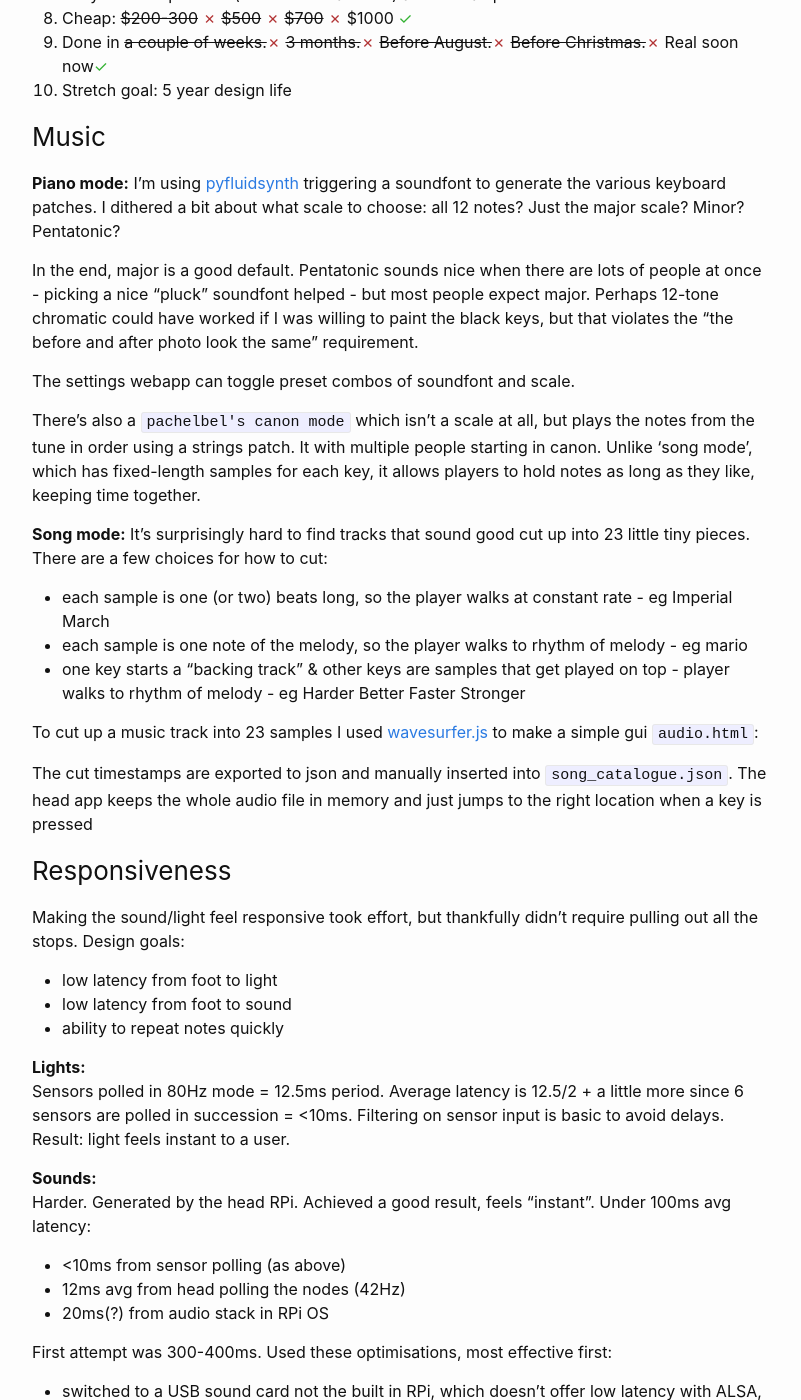
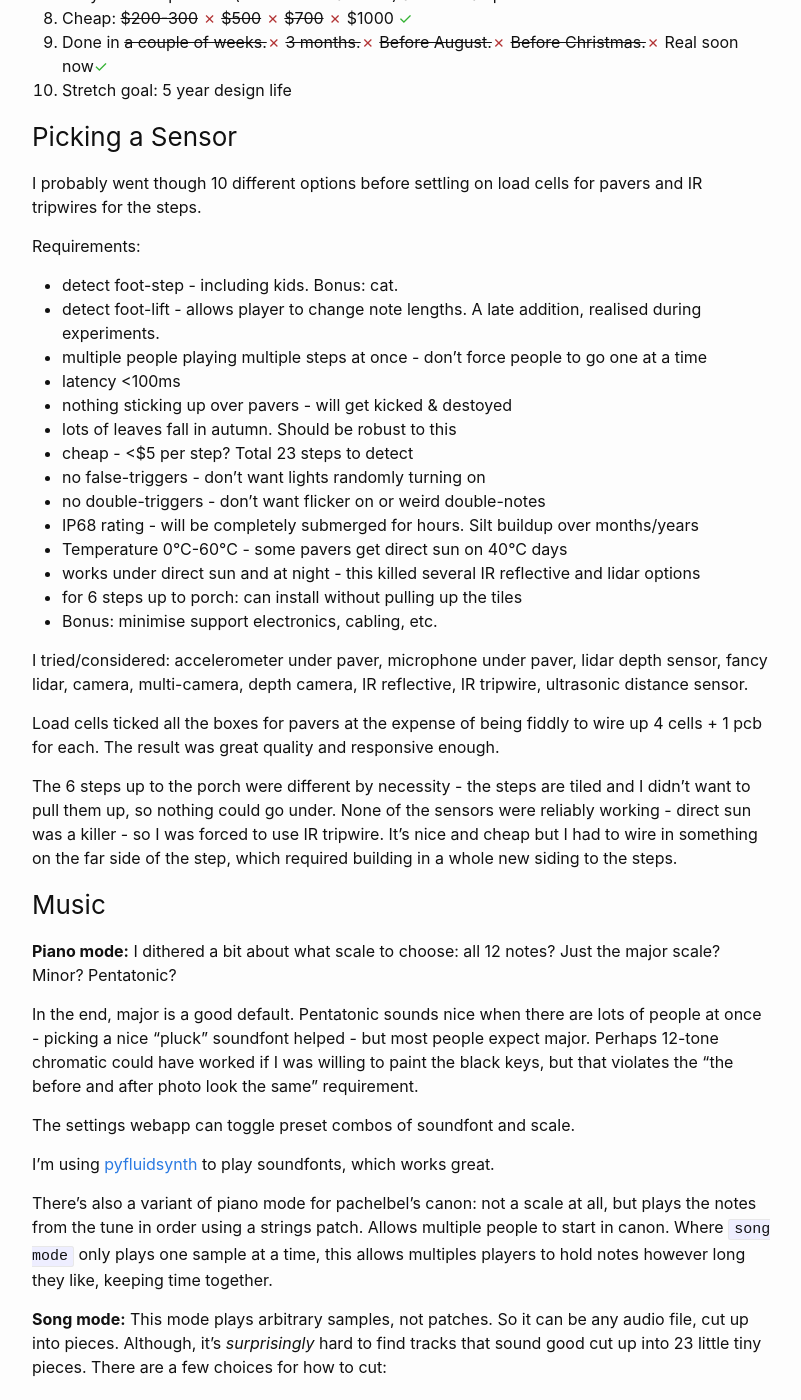
Before and after one commit to mattyyeung/mattyyeung.github.io, a Jekyll site: the page built from piano-path.md, in a window 1280 px wide and 1400 px high, scrolled down 4651 px. Shown: the whole window, without its empty margins (238-1039 px from the left). Built offline with Jekyll 4.4.1, drawn with Linux system fonts in a browser that asks for light colours; some of the changed text lies outside the part shown.

Commit message:
deterministic quoting and piano-path minor edits

```diff
--- a/_posts/2024-04-21-deterministic-quoting.md
+++ b/_posts/2024-04-21-deterministic-quoting.md
@@ -279,14 +279,3 @@ For some applications, a basic DQ implementation may be the difference between a
 
 <p><b>Contact:</b> matthew.yeung<span style="display:none">ZZZZZ</span>@invetech.com.au or <a href="https://www.linkedin.com/in/mattyyeung">LinkedIn</a></p>
 </div>
-
-
-<!--TODO. Ideas:
-- Hallucinations remain an unsolved problem, but deterministic quoting may open up new application spaces for LLMs.
-- Many AI systems can be designed to “Deterministically Quote”.
-- Some variation of DQ will remain useful as long as models hallucinate - even at a low rate.
-- More sophisticated systems don’t just discard this text, it can (marginally) improve “are-we-looking-up-the-right-thing accuracy”
-
-We look forward to a time when the fantastic potential of LLMs can be safely deployed in mission-critical applications like healthcare.
-
--->
--- a/piano-path.md
+++ b/piano-path.md
@@ -41,7 +41,7 @@ It took about 9 months worth of "hobby time" all-up, roughly equal parts:
 - integration (aka fixing mistakes)
 - landscaping
 
-My original budget was $250... because "*really, who can justify spending money on front path lights*". Blew RIGHT through that... into 4-figures. But would have been a lot more if I bought everything new!
+My original budget was $250... because "*really, who can justify spending money on front path lights*". Blew RIGHT through that, of course... into 4-figures. But would have been a lot more if I bought everything new!
 
 <!--
 
@@ -54,7 +54,7 @@ The idea came from an earlier project with an XBox kinect that eventually result
 
 ### How it works
 
-Imagine a set of (waterproof) bathroom scales underneath each paver. Glue on outdoor LED strips. For the 5 steps up to the patio, add an IR tripwire sensor and downlights to match. Add some electronics for brains & power distribution and write some software to run it all. Then, "just add waterproofing". But actually, quadruple the amount of waterproofing you're imagining. Then double that. That's about it! Easy!
+Imagine a set of (waterproof) bathroom scales underneath each paver. Glue on outdoor LED strips. For the 6 steps up to the patio, add an IR tripwire sensor and downlights to match. Add some electronics for brains & power distribution and write some software to run it all. Then, "just add waterproofing". But actually, quadruple the amount of waterproofing you're imagining. Then double that. That's about it! Easy!
 
 For technical details, see below...
 
@@ -131,26 +130,63 @@ Sure! All the design files are on github, CC-NC-BY license. Send me a photo I'd
 
 
 
+### Picking a Sensor
+
+I probably went though 10 different options before settling on load cells for pavers and IR tripwires for the steps.
+[]()
+
+Requirements:
+- detect foot-step - including kids. Bonus: cat.
+- detect foot-lift - allows player to change note lengths. A late addition, realised during experiments.
+- multiple people playing multiple steps at once - don't force people to go one at a time
+- latency <100ms
+- nothing sticking up over pavers - will get kicked & destoyed
+- lots of leaves fall in autumn. Should be robust to this
+- cheap - <$5 per step? Total 23 steps to detect
+- no false-triggers - don't want lights randomly turning on
+- no double-triggers - don't want flicker on or weird double-notes
+- IP68 rating - will be completely submerged for hours. Silt buildup over months/years
+- Temperature 0°C-60°C - some pavers get direct sun on 40°C days
+- works under direct sun and at night - this killed several IR reflective and lidar options
+- for 6 steps up to porch: can install without pulling up the tiles
+- Bonus: minimise support electronics, cabling, etc.
+
+I tried/considered: accelerometer under paver, microphone under paver, lidar depth sensor, fancy lidar, camera, multi-camera, depth camera, IR reflective, IR tripwire, ultrasonic distance sensor.
+
+Load cells ticked all the boxes for pavers at the expense of being fiddly to wire up 4 cells + 1 pcb for each. The result was great quality and responsive enough.
+
+The 6 steps up to the porch were different by necessity - the steps are tiled and I didn't want to pull them up, so nothing could go under. None of the sensors were reliably working - direct sun was a killer - so I was forced to use IR tripwire. It's nice and cheap but I had to wire in something on the far side of the step, which required building in a whole new siding to the steps.
+
+[]()
+
+
 ### Music
 **Piano mode:**
-I'm using [pyfluidsynth](https://pypi.org/project/pyFluidSynth/) triggering a soundfont to generate the various keyboard patches. I dithered a bit about what scale to choose: all 12 notes? Just the major scale? Minor? Pentatonic?
+I dithered a bit about what scale to choose: all 12 notes? Just the major scale? Minor? Pentatonic?
 
 In the end, major is a good default. Pentatonic sounds nice when there are lots of people at once - picking a nice "pluck" soundfont helped - but most people expect major. Perhaps 12-tone chromatic could have worked if I was willing to paint the black keys, but that violates the "the before and after photo look the same" requirement.
 
 The settings webapp can toggle preset combos of soundfont and scale.
 
-There's also a `pachelbel's canon mode` which isn't a scale at all, but plays the notes from the tune in order using a strings patch. It with multiple people starting in canon. Unlike 'song mode', which has fixed-length samples for each key, it allows players to hold notes as long as they like, keeping time together.
+I'm using [pyfluidsynth](https://pypi.org/project/pyFluidSynth/) to play soundfonts, which works great.
+
+There's also a variant of piano mode for pachelbel's canon: not a scale at all, but plays the notes from the tune in order using a strings patch. Allows multiple people to start in canon. Where `song mode` only plays one sample at a time, this allows multiples players to hold notes however long they like, keeping time together.
+
 
 **Song mode:**
-It's surprisingly hard to find tracks that sound good cut up into 23 little tiny pieces. There are a few choices for how to cut:
+This mode plays arbitrary samples, not patches. So it can be any audio file, cut up into pieces. Although, it's *surprisingly* hard to find tracks that sound good cut up into 23 little tiny pieces. There are a few choices for how to cut:
 
-- each sample is one (or two) beats long, so the player walks at constant rate - eg Imperial March
-- each sample is one note of the melody, so the player walks to rhythm of melody - eg mario
-- one key starts a "backing track" & other keys are samples that get played on top - player walks to rhythm of melody - eg Harder Better Faster Stronger
+1. keep each sample a constant one/two beats long, so the player walks at steady rate - eg Imperial March
+1. each sample is one note of the melody, so the player walks to rhythm of melody - eg mario
+1. one key starts a "backing track" & other keys are samples that get played on top - player walks to rhythm of melody - eg Harder Better Faster Stronger
 
-To cut up a music track into 23 samples I used [wavesurfer.js](https://wavesurfer.xyz/) to make a simple gui `audio.html`:
+To cut up tracks into samples I used [wavesurfer.js](https://wavesurfer.xyz/) to make a simple gui `audio.html`:
 
-The cut timestamps are exported to json and manually inserted into `song_catalogue.json`. The head app keeps the whole audio file in memory and just jumps to the right location when a key is pressed
+<!-- TODO -->
+
+The cut timestamps are exported to json and manually inserted into `song_catalogue.json`.
+
+The head app keeps the whole audio file in memory and just jumps to the right location when a key is pressed. To keep latency low (especially when changing samples early), I ended up manually filling the audio buffer. [Sounddevice](https://python-sounddevice.readthedocs.io/) & [soundfile](https://python-soundfile.readthedocs.io/) made this easy.
 
 
 ### Responsiveness
@@ -179,38 +215,11 @@ First attempt was 300-400ms. Used these optimisations, most effective first:
 - nodes check for serial comms after each sensor, not after all 6 are read
 
 **Repeat notes:**<br>
-Goal: can play a key twice in succession, eg fast enough to play the mario theme: 180bpm, the first two notes of the fanfare are repeated quavers, or ~150ms. Node states are polled at ~42Hz, or 24ms, so that's plenty. But it means I can't use eg a 5-point median filter on sensor inputs to fix an outlier/noise issue I saw - had to find a different solution. It's very satisfying to double-tap a key!
+Goal: can play a key twice in succession, eg fast enough to play the mario theme: 180bpm, the first two notes of the fanfare are repeated quavers, or ~150ms. Node states are polled at ~42Hz, or 24ms, so that's plenty. But it means I can't use eg a 5-point median filter on sensor inputs to fix an outlier/noise issue I saw - had to find a different solution.
 
+It's very satisfying to double-tap a key!
 
-### Picking a Sensor
-
-I probably went though 10 different options before settling on load cells for pavers and IR tripwires for the steps.
-[]()
-
-Requirements:
-- detect foot-step - including kids. Bonus: cat.
-- detect foot-lift - allows player to change note lengths. This was a late addition, discovered that it mattered during experimentation.
-- multiple people playing multiple steps at once - don't force people to go one at a time
-- latency <100ms
-- nothing sticking up over pavers - will get kicked & destoyed
-- lots of leaves fall in autumn. Should be robust to this
-- cheap - <$5 per step? Total 23 steps to detect
-- no false-triggers - don't want lights randomly turning on
-- no double-triggers - don't want flicker on or weird double-notes
-- IP68 rating - will be completely submerged for hours. Silt buildup over months/years
-- Temperature 0°C-60°C - some pavers get direct sun on 40°C days
-- works under direct sun and at night - this killed several IR reflective and lidar options
-- for 6 steps up to porch: can install without pulling up the tiles
-- Bonus: minimise support electronics, cabling, etc.
-
-I tried/considered: accelerometer under paver, microphone under paver, lidar depth sensor, fancy lidar, camera, multi-camera, depth camera, IR reflective, IR tripwire, ultrasonic distance sensor.
-
-Load cells ticked all the boxes for pavers at the expense of being fiddly to wire up 4 cells + 1 pcb for each. The result was great quality and responsive enough.
-
-The 6 steps up to the porch were different by necessity - the steps are tiled and I didn't want to pull them up, so nothing could go under. None of the sensors were reliably working - direct sun was a killer - so I was forced to use IR tripwire. It's nice and cheap but I had to wire in something on the far side of the step, which required building in a whole new siding to the steps.
-
-[]()
-
+<!-- vid?? -->
 
 ### What was hard
 - Foam
```
Also changed, not shown: other parts of _posts/2024-04-21-deterministic-quoting.md (+1 -1 lines), other parts of piano-path.md (+4 -5 lines).
